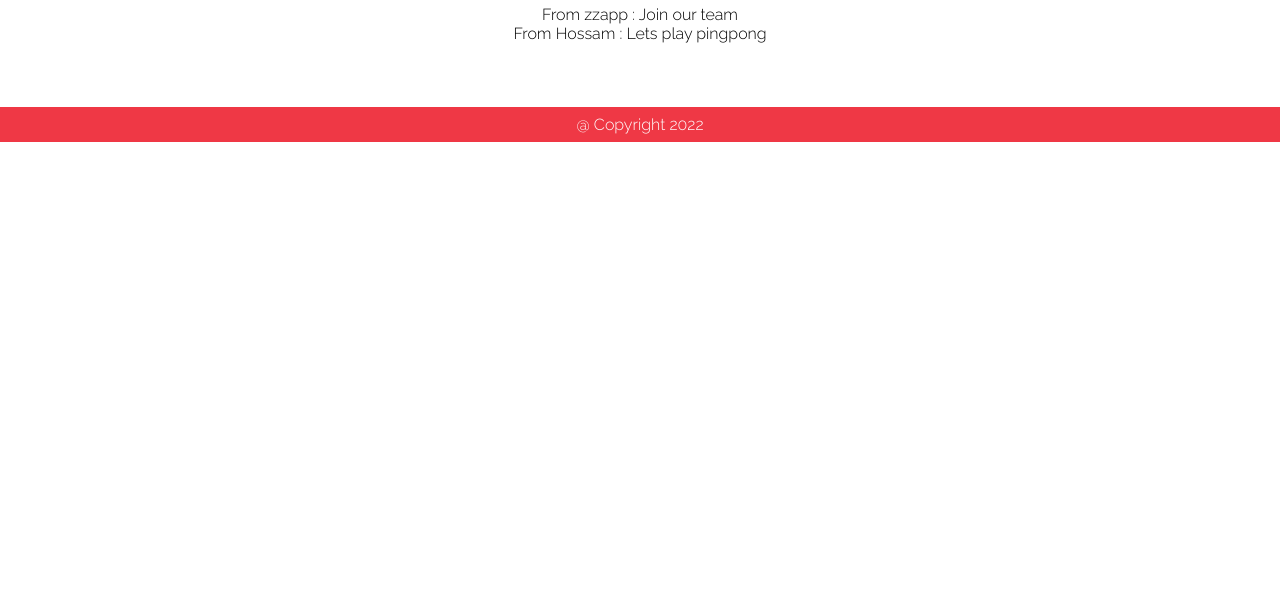
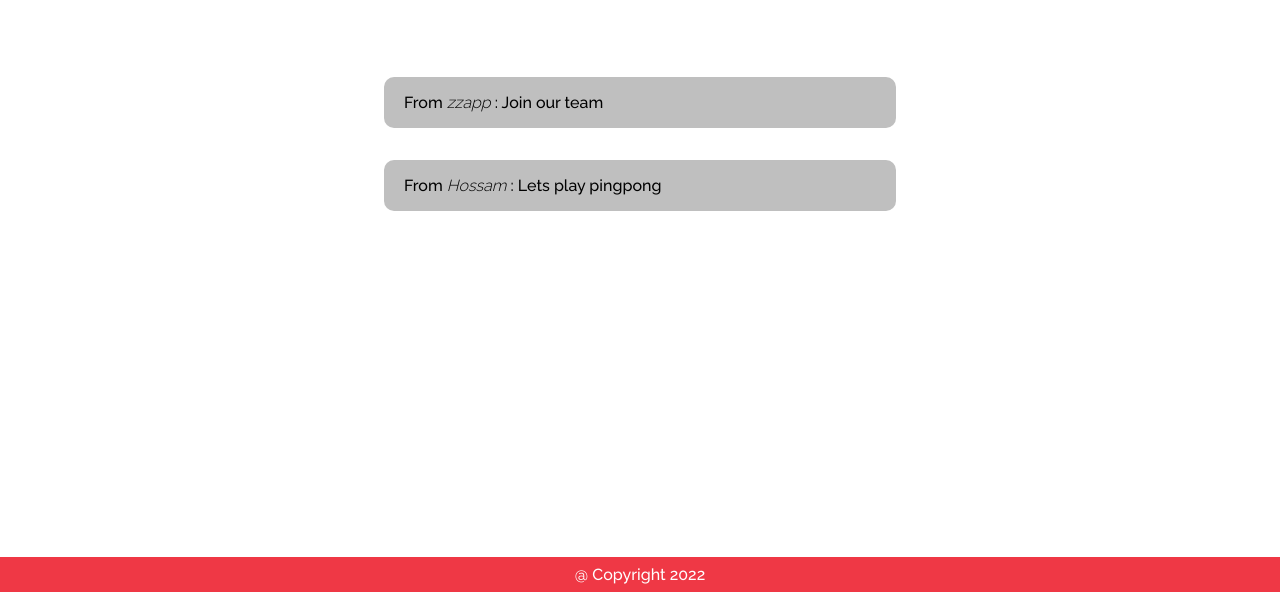
Before and after one commit to craig-tanaka/TeamUp, a plain HTML site: page public/invitations.html in a window 1280 px wide. Shown: the part 208-800 px from the top of the page. Drawn offline with Linux system fonts and the light colour scheme; some packages are replaced by stand-ins of ours.

Commit message:
styled invitations page

```diff
--- a/public/style.css
+++ b/public/style.css
@@ -1,4 +1,4 @@
-@import url('https://fonts.googleapis.com/css2?family=Raleway:wght@300;700&display=swap');
+@import url('https://fonts.googleapis.com/css2?family=Raleway:wght@300;500;700&display=swap');
 
 /* remove all default styling on links */
  a,
@@ -366,7 +366,8 @@ ul.page-numbers{
 .forums-page footer,
 .view-forum-page  footer,
 .player-profile-page footer,
-.login-page footer{
+.login-page footer,
+.invitations-page footer{
     /* Since the content on the page is not a lot this ensures that the footer is always at the bottom */
     position: absolute;
     bottom: 0;
@@ -653,3 +654,27 @@ select.create-team-card-input {
     margin-top: 2rem;
 }
 /* _____________ create-player-card & create-team-card Page Styling*/
+
+
+/* _____________ Invitations Page Styling*/
+.invitations-main-main{
+    width: 40%;
+    margin: auto;
+    margin-top: 5rem;
+}
+.invitation{
+    background-color: #bfbfbf;
+    text-align: left;
+    padding: 1rem 1.25rem;
+    margin-top: 2rem;
+    border-radius: 10px;
+    cursor: pointer;
+}
+.invitation-default-text{
+    font-weight: 500;
+}
+.invitation-sender{
+    font-weight: 300;
+    font-style: italic;
+}
+/* _____________ Invitations Page Styling*/
```
